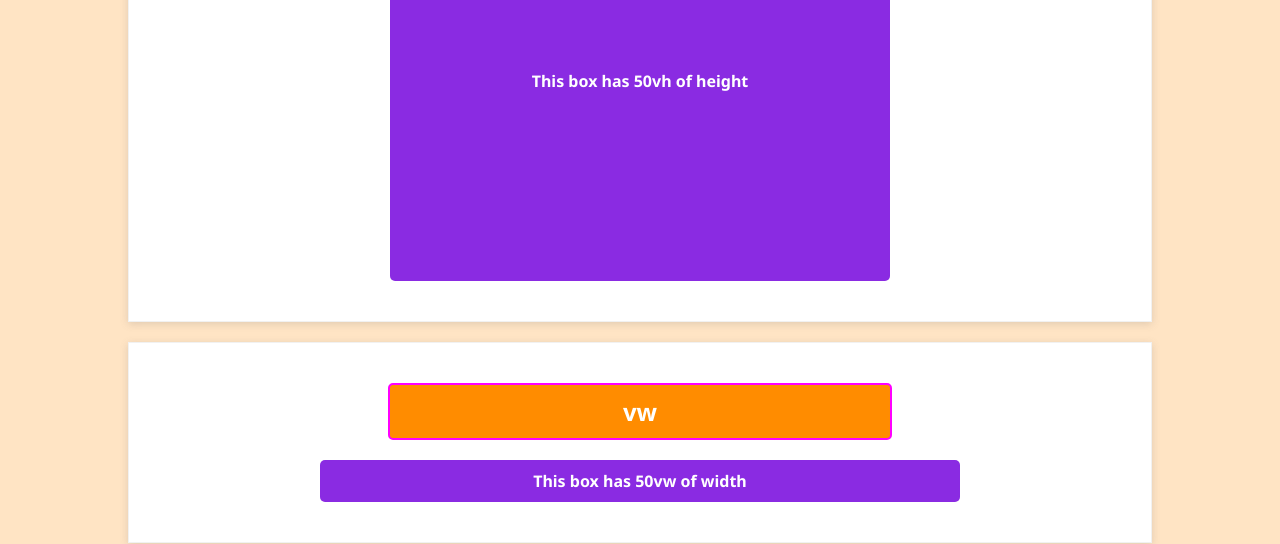
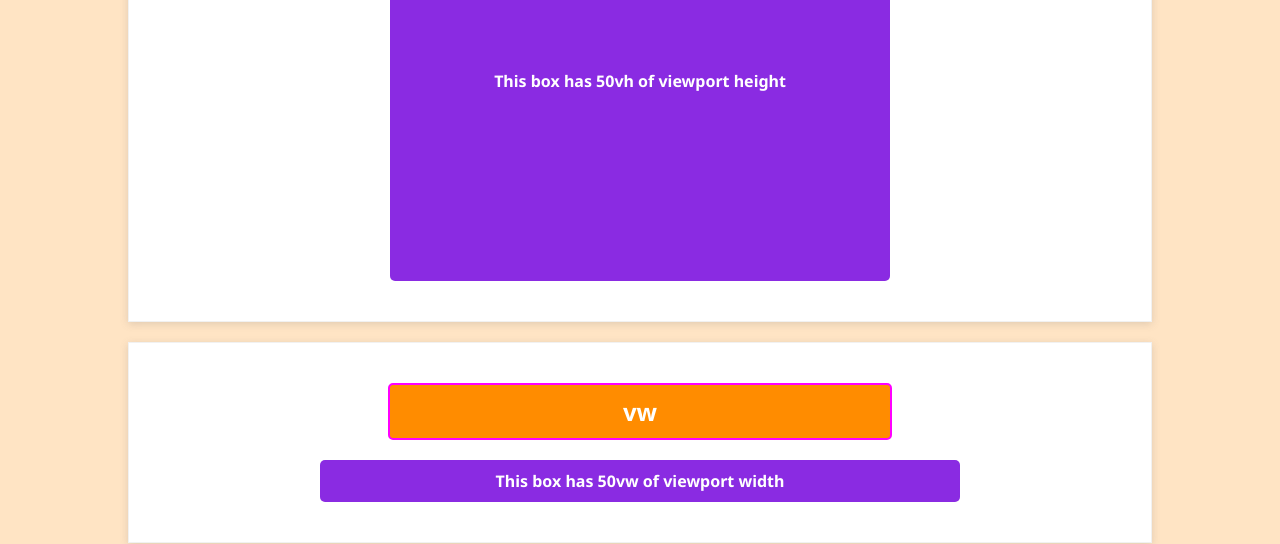
Before and after one commit to iqbaliw/css-unit, a plain HTML site: page index.html in a window 1280 px wide. Shown: the part 1715-2259 px from the top of the page. Drawn offline with Linux system fonts and the light colour scheme.

Commit message:
add viewport note

```diff
--- a/index.html
+++ b/index.html
@@ -84,7 +84,7 @@
                 <h2>vh</h2>
             </div>
             <div class="content border-radius-5px p10">
-                <p>This box has 50vh of height</p>
+                <p>This box has 50vh of viewport height</p>
             </div>
         </section>
 
@@ -93,7 +93,7 @@
                 <h2>vw</h2>
             </div>
             <div class="content border-radius-5px">
-                <p>This box has 50vw of width</p>
+                <p>This box has 50vw of viewport width</p>
             </div>
         </section>
 
```
